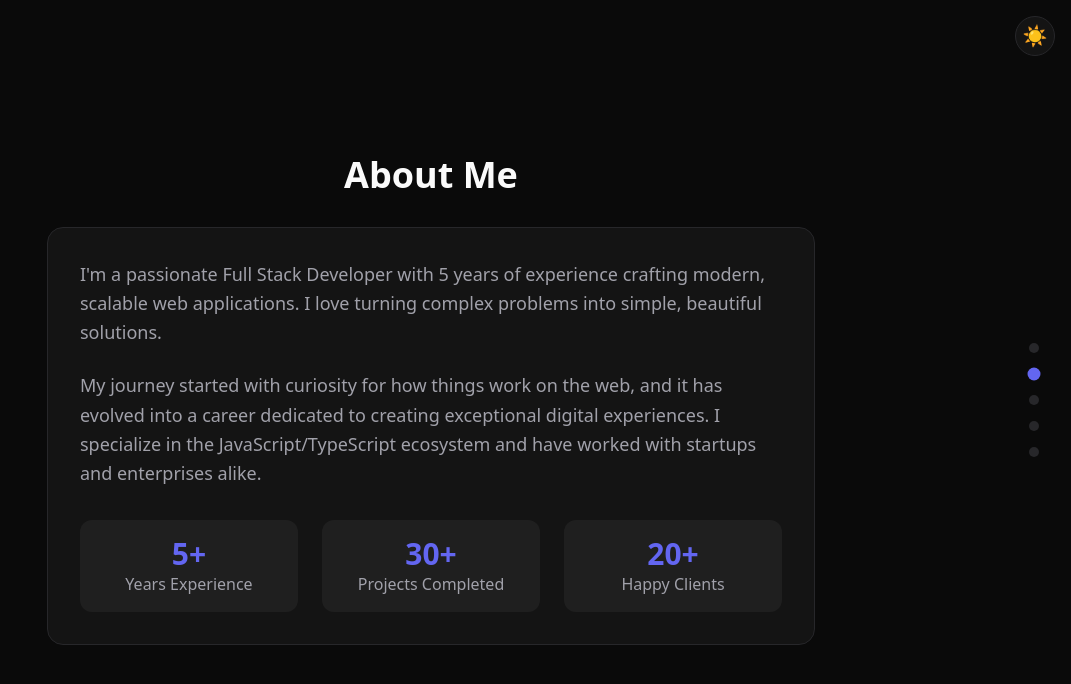
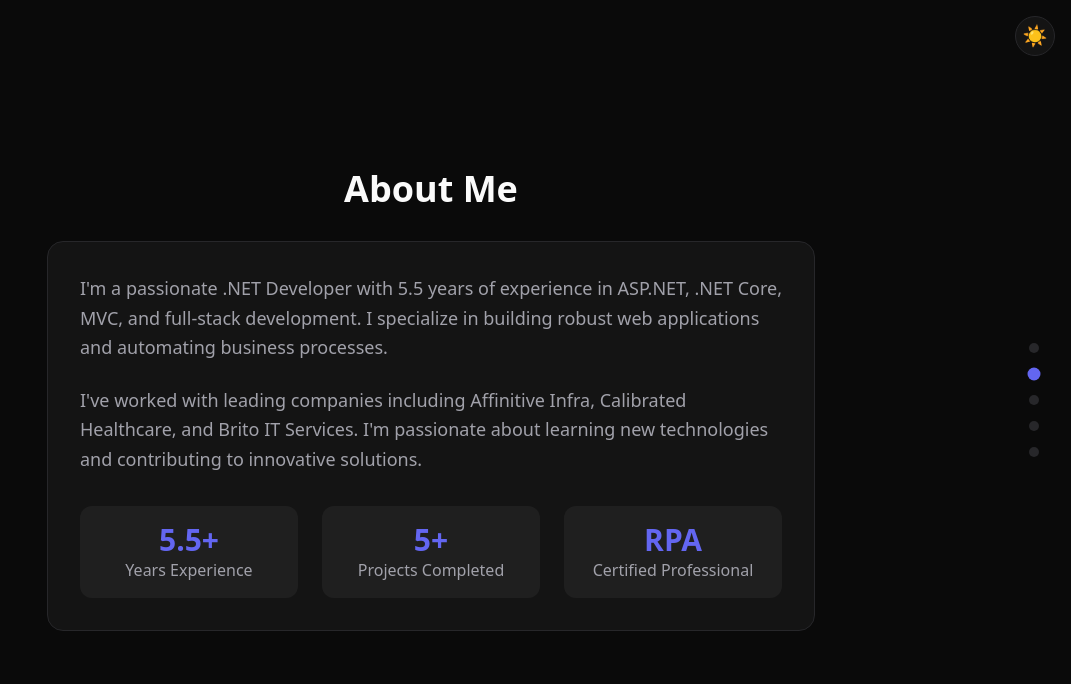
Before and after one commit to ayesha-unicorn/my-portfolio, a Next.js app: page / in a window 1280 px wide. Both pictures are taken after a click on the button 1243 px from the left and 374 px from the top of the page. Shown: the top 684 px of the page, without its empty margins (209-1280 px from the left). Built offline with nearby package versions, Linux system fonts and the light colour scheme.

Commit message:
Update portfolio with Monika's actual details - .NET Developer, 5.5 years experience, projects, skills

```diff
--- a/app/layout.tsx
+++ b/app/layout.tsx
@@ -2,8 +2,8 @@ import type { Metadata } from "next";
 import "./globals.css";
 
 export const metadata: Metadata = {
-  title: "Monika Sinha | Full Stack Developer",
-  description: "Full Stack Developer with 5 years of experience building modern web applications",
+  title: "Monika Sinha | .NET Developer",
+  description: ".NET Developer with 5.5 years of experience in ASP.NET, .NET Core, MVC & RPA",
 };
 
 export default function RootLayout({
--- a/app/page.tsx
+++ b/app/page.tsx
@@ -11,31 +11,36 @@ const scenes = [
 ];
 
 const skills = [
-  "JavaScript", "TypeScript", "React", "Next.js", "Node.js",
-  "Python", "PostgreSQL", "MongoDB", "GraphQL", "AWS",
-  "Docker", "Tailwind CSS", "REST APIs", "Git"
+  "ASP.NET", ".NET Core", "MVC", "C#", "React", "HTML", "CSS",
+  "SQL Server", "Web API", "RPA", "Automation Anywhere",
+  "Git", "Azure DevOps", "Visual Studio"
 ];
 
 const projects = [
   {
-    title: "E-Commerce Platform",
-    description: "Full-stack e-commerce solution with real-time inventory and payments",
-    tech: ["Next.js", "Node.js", "PostgreSQL", "Stripe"],
+    title: "Employee Management Portal",
+    description: "Web application to manage Employee Leave Data, Personal & Professional Information, Leave Apply and Approval workflows",
+    tech: ["ASP.NET Core Web API", "React", "MS SQL Server"],
   },
   {
-    title: "Task Management App",
-    description: "Collaborative project management tool with real-time updates",
-    tech: ["React", "Firebase", "Tailwind"],
+    title: "IT Help Desk",
+    description: "Technical support request management system for tracking, prioritizing and resolving IT issues",
+    tech: ["ASP.NET Core", "React JS", "SQL Server"],
   },
   {
-    title: "AI Dashboard",
-    description: "Analytics dashboard with machine learning insights",
-    tech: ["Next.js", "Python", "GraphQL", "AWS"],
+    title: "Online Test Portal",
+    description: "Online examination system for employee performance appraisal with exam scheduling and certificate generation",
+    tech: ["ASP.NET", "JavaScript", "C#", "SQL Server"],
   },
   {
-    title: "Social Media Platform",
-    description: "Full-featured social platform with real-time messaging",
-    tech: ["React", "Node.js", "MongoDB", "Socket.io"],
+    title: "Customer Expected Price Bot",
+    description: "Automation bot to read Outlook emails, download SAP reports and consolidate data into final Zedrix reports",
+    tech: ["Automation Anywhere", "VBScript", "VBA", "SQL"],
+  },
+  {
+    title: "Retailer Code Creation Bot",
+    description: "Bot to download reports from efex site and create records in DMS system",
+    tech: ["Automation Anywhere", "SQL", "Excel"],
   },
 ];
 
@@ -138,10 +143,10 @@ export default function Home() {
             Monika Sinha
           </h1>
           <p className="text-2xl md:text-3xl text-[var(--text-secondary)] mb-4">
-            Full Stack Developer
+            .NET Developer
           </p>
           <p className="text-lg text-[var(--text-secondary)] mb-8">
-            5 years of experience building beautiful digital experiences
+            5.5 years of experience in ASP.NET, .NET Core, MVC & RPA
           </p>
           <div className="flex gap-4 justify-center">
             <button
@@ -158,7 +163,7 @@ export default function Home() {
             </button>
           </div>
           <p className="mt-8 text-sm text-[var(--text-secondary)]">
-            Use arrow keys or click dots to navigate
+            Use arrow keys, swipe or click dots to navigate
           </p>
         </div>
       </section>
@@ -172,28 +177,27 @@ export default function Home() {
           <h2 className="text-4xl font-bold mb-8 text-center">About Me</h2>
           <div className="bg-[var(--bg-secondary)] border border-[var(--border)] rounded-2xl p-8">
             <p className="text-lg text-[var(--text-secondary)] leading-relaxed mb-6">
-              I&apos;m a passionate Full Stack Developer with 5 years of experience
-              crafting modern, scalable web applications. I love turning complex
-              problems into simple, beautiful solutions.
+              I&apos;m a passionate .NET Developer with 5.5 years of experience in
+              ASP.NET, .NET Core, MVC, and full-stack development. I specialize in
+              building robust web applications and automating business processes.
             </p>
             <p className="text-lg text-[var(--text-secondary)] leading-relaxed mb-6">
-              My journey started with curiosity for how things work on the web,
-              and it has evolved into a career dedicated to creating exceptional
-              digital experiences. I specialize in the JavaScript/TypeScript
-              ecosystem and have worked with startups and enterprises alike.
+              I&apos;ve worked with leading companies including Affinitive Infra,
+              Calibrated Healthcare, and Brito IT Services. I&apos;m passionate about
+              learning new technologies and contributing to innovative solutions.
             </p>
             <div className="grid grid-cols-1 md:grid-cols-3 gap-6 mt-8">
               <div className="text-center p-4 bg-[var(--bg-tertiary)] rounded-xl">
-                <div className="text-3xl font-bold text-[var(--accent)]">5+</div>
+                <div className="text-3xl font-bold text-[var(--accent)]">5.5+</div>
                 <div className="text-[var(--text-secondary)]">Years Experience</div>
               </div>
               <div className="text-center p-4 bg-[var(--bg-tertiary)] rounded-xl">
-                <div className="text-3xl font-bold text-[var(--accent)]">30+</div>
+                <div className="text-3xl font-bold text-[var(--accent)]">5+</div>
                 <div className="text-[var(--text-secondary)]">Projects Completed</div>
               </div>
               <div className="text-center p-4 bg-[var(--bg-tertiary)] rounded-xl">
-                <div className="text-3xl font-bold text-[var(--accent)]">20+</div>
-                <div className="text-[var(--text-secondary)]">Happy Clients</div>
+                <div className="text-3xl font-bold text-[var(--accent)]">RPA</div>
+                <div className="text-[var(--text-secondary)]">Certified Professional</div>
               </div>
             </div>
           </div>
@@ -219,27 +223,27 @@ export default function Home() {
           </div>
           <div className="mt-12 grid grid-cols-1 md:grid-cols-2 gap-6">
             <div className="bg-[var(--bg-secondary)] border border-[var(--border)] rounded-xl p-6">
-              <h3 className="text-xl font-semibold mb-4">Frontend</h3>
+              <h3 className="text-xl font-semibold mb-4">Backend</h3>
               <p className="text-[var(--text-secondary)]">
-                React, Next.js, TypeScript, Tailwind CSS, HTML5, CSS3
+                ASP.NET, .NET Core, MVC, C#, Web API, SQL Server
               </p>
             </div>
             <div className="bg-[var(--bg-secondary)] border border-[var(--border)] rounded-xl p-6">
-              <h3 className="text-xl font-semibold mb-4">Backend</h3>
+              <h3 className="text-xl font-semibold mb-4">Frontend</h3>
               <p className="text-[var(--text-secondary)]">
-                Node.js, Python, PostgreSQL, MongoDB, GraphQL, REST APIs
+                React JS, HTML, CSS, JavaScript
               </p>
             </div>
             <div className="bg-[var(--bg-secondary)] border border-[var(--border)] rounded-xl p-6">
-              <h3 className="text-xl font-semibold mb-4">DevOps & Cloud</h3>
+              <h3 className="text-xl font-semibold mb-4">RPA & Automation</h3>
               <p className="text-[var(--text-secondary)]">
-                AWS, Docker, Git, CI/CD, Linux
+                Automation Anywhere, UiPath, VBScript, VBA
               </p>
             </div>
             <div className="bg-[var(--bg-secondary)] border border-[var(--border)] rounded-xl p-6">
-              <h3 className="text-xl font-semibold mb-4">Tools & Methods</h3>
+              <h3 className="text-xl font-semibold mb-4">Tools & Others</h3>
               <p className="text-[var(--text-secondary)]">
-                Agile, Scrum, Figma, VS Code, Debugging, Testing
+                Visual Studio 2022, SQL Server, Swagger, Git, Azure DevOps
               </p>
             </div>
           </div>
@@ -289,11 +293,18 @@ export default function Home() {
           <div className="bg-[var(--bg-secondary)] border border-[var(--border)] rounded-2xl p-8">
             <div className="space-y-4 mb-6">
               <a
-                href="mailto:monika@example.com"
+                href="mailto:monasinha9577@gmail.com"
                 className="flex items-center gap-4 p-4 bg-[var(--bg-tertiary)] rounded-xl hover:border-[var(--accent)] border border-transparent transition-colors"
               >
                 <span className="text-2xl">📧</span>
-                <span>monika@example.com</span>
+                <span>monasinha9577@gmail.com</span>
+              </a>
+              <a
+                href="tel:+918770776909"
+                className="flex items-center gap-4 p-4 bg-[var(--bg-tertiary)] rounded-xl hover:border-[var(--accent)] border border-transparent transition-colors"
+              >
+                <span className="text-2xl">📱</span>
+                <span>+918770776909</span>
               </a>
               <a
                 href="https://linkedin.com"
```
